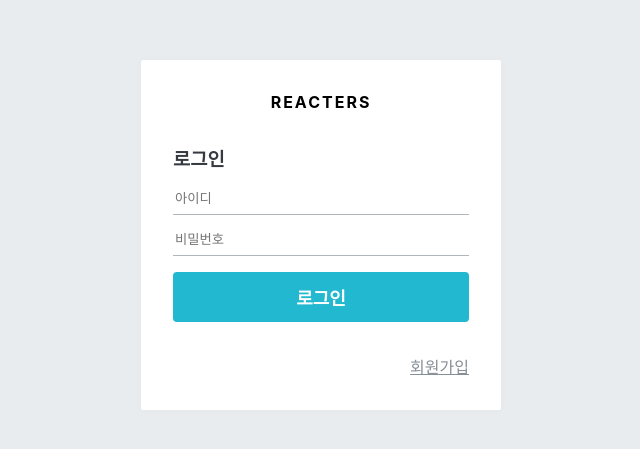
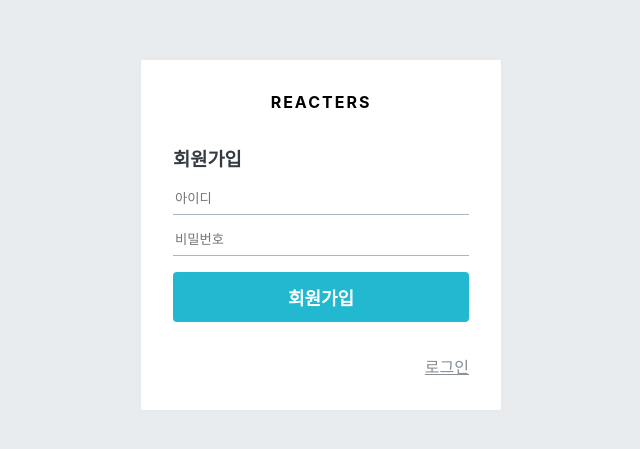
Before and after one commit to oinochoe/react_blog, a React (Create React App) app in the folder blog-frontend/: page /register in a window 1280 px wide. Shown: the part 165-614 px from the top of the page, without its empty margins (319-959 px from the left). Built offline with nearby package versions, Linux system fonts and the light colour scheme.

Commit message:
로그인 / 회원가입 분기처리

```diff
--- a/blog-frontend/src/components/auth/AuthForm.js
+++ b/blog-frontend/src/components/auth/AuthForm.js
@@ -5,7 +5,6 @@ import palette from '../../lib/styles/palette';
 import Button from '../common/Button';
 
 /* 회원가입 또는 로그인 폼을 보여 줍니다. */
-
 const AuthFormBlock = styled.div`
     h3 {
         margin: 0;
@@ -51,28 +50,40 @@ const ButtonWithMarginTop = styled(Button)`
     margin-top: 1rem;
 `;
 
-const AuthForm = () => {
+const textMap = {
+    login: '로그인',
+    register: '회원가입',
+};
+
+const AuthForm = ({ type }) => {
+    const text = textMap[type];
     return (
         <AuthFormBlock>
-            <h3>로그인</h3>
+            <h3>{text}</h3>
             <form>
                 <StyledInput
                     autoComplete="username"
                     name="username"
                     placeholder="아이디"
                 />
+                {type === 'register' && (
                     <StyledInput
                         type="password"
                         autoComplete="new-password"
                         name="password"
                         placeholder="비밀번호"
                     />
+                )}
                 <ButtonWithMarginTop fullWidth cyan>
-                    로그인
+                    {text}
                 </ButtonWithMarginTop>
             </form>
             <Footer>
+                {type === 'login' ? (
                     <Link to="/register">회원가입</Link>
+                ) : (
+                    <Link to="/login">로그인</Link>
+                )}
             </Footer>
         </AuthFormBlock>
     );
--- a/blog-frontend/src/pages/LoginPage.js
+++ b/blog-frontend/src/pages/LoginPage.js
@@ -5,7 +5,7 @@ import AuthForm from '../components/auth/AuthForm';
 const LoginPage = () => {
     return (
         <AuthTemplate>
-            <AuthForm />
+            <AuthForm type="login" />
         </AuthTemplate>
     );
 };
--- a/blog-frontend/src/pages/RegisterPage.js
+++ b/blog-frontend/src/pages/RegisterPage.js
@@ -5,7 +5,7 @@ import AuthForm from '../components/auth/AuthForm';
 const RegisterPage = () => {
     return (
         <AuthTemplate>
-            <AuthForm />
+            <AuthForm type="register" />
         </AuthTemplate>
     );
 };
```
Lines whose indentation alone changed are shown as unchanged.
